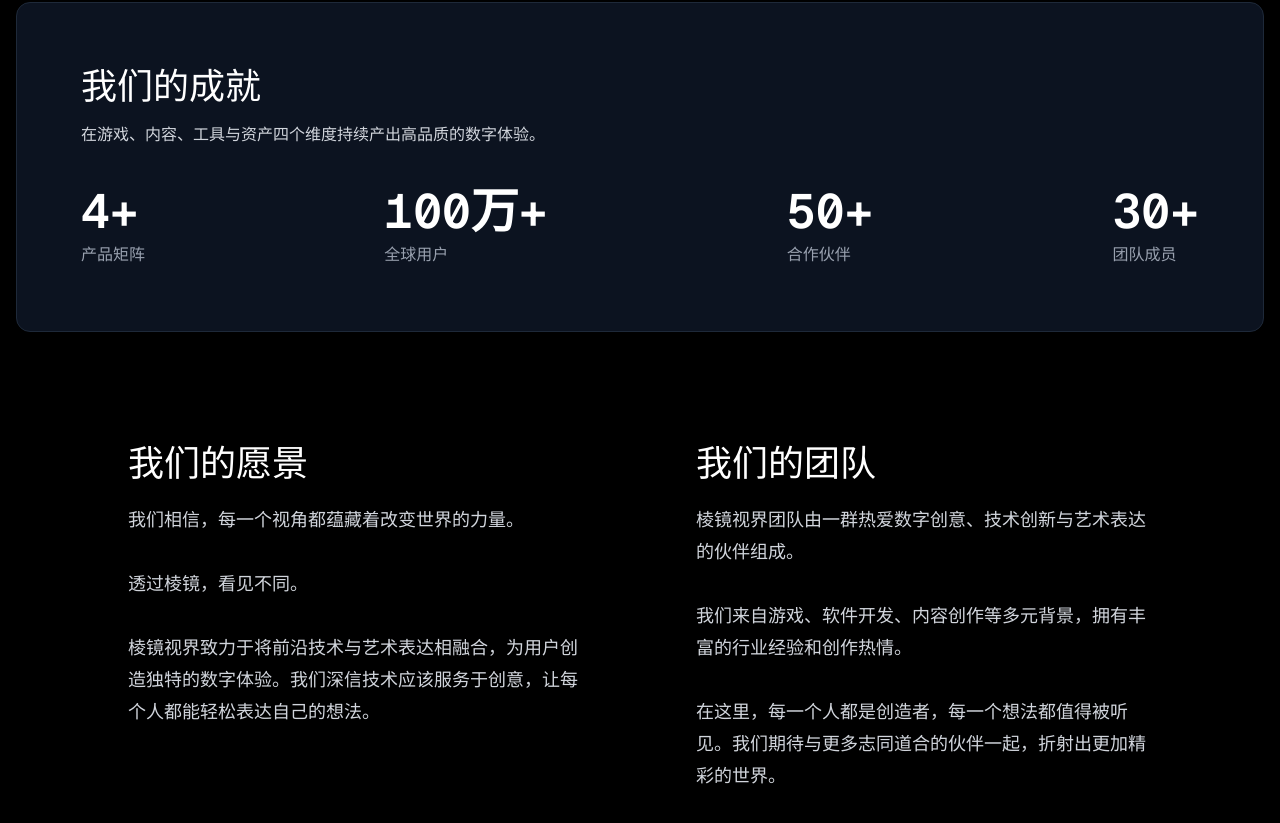
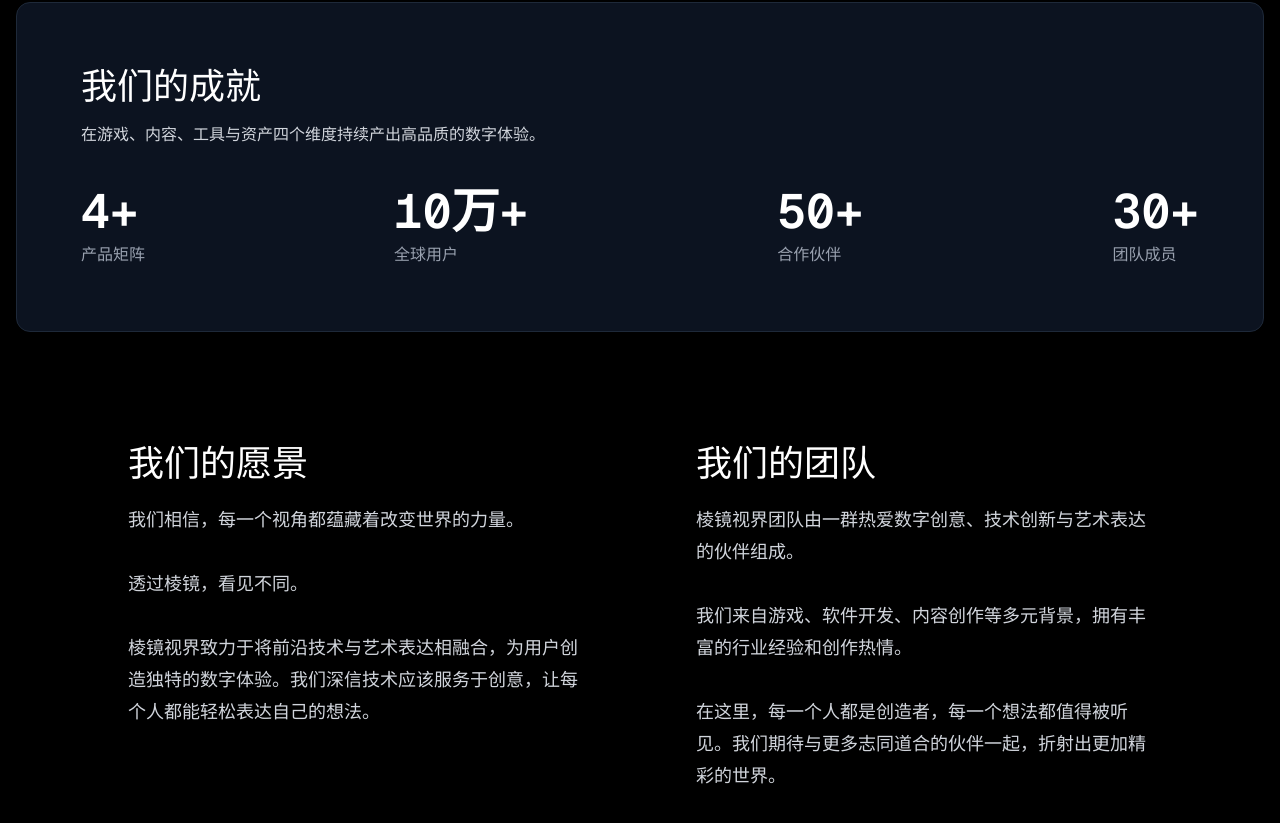
Before and after one commit to lingke-net/lenjing-web, a Next.js app: page /about in a window 1280 px wide. Shown: the part 1072-1895 px from the top of the page. Built offline with nearby package versions, Linux system fonts and the light colour scheme.

Commit message:
修复部分已知问题

```diff
--- a/app/about/page.tsx
+++ b/app/about/page.tsx
@@ -95,7 +95,7 @@ const About3 = ({
   achievementsDescription = "在游戏、内容、工具与资产四个维度持续产出高品质的数字体验。",
   achievements = [
     { label: "产品矩阵", value: "4+" },
-    { label: "全球用户", value: "100万+" },
+    { label: "全球用户", value: "10万+" },
     { label: "合作伙伴", value: "50+" },
     { label: "团队成员", value: "30+" },
   ],
```
